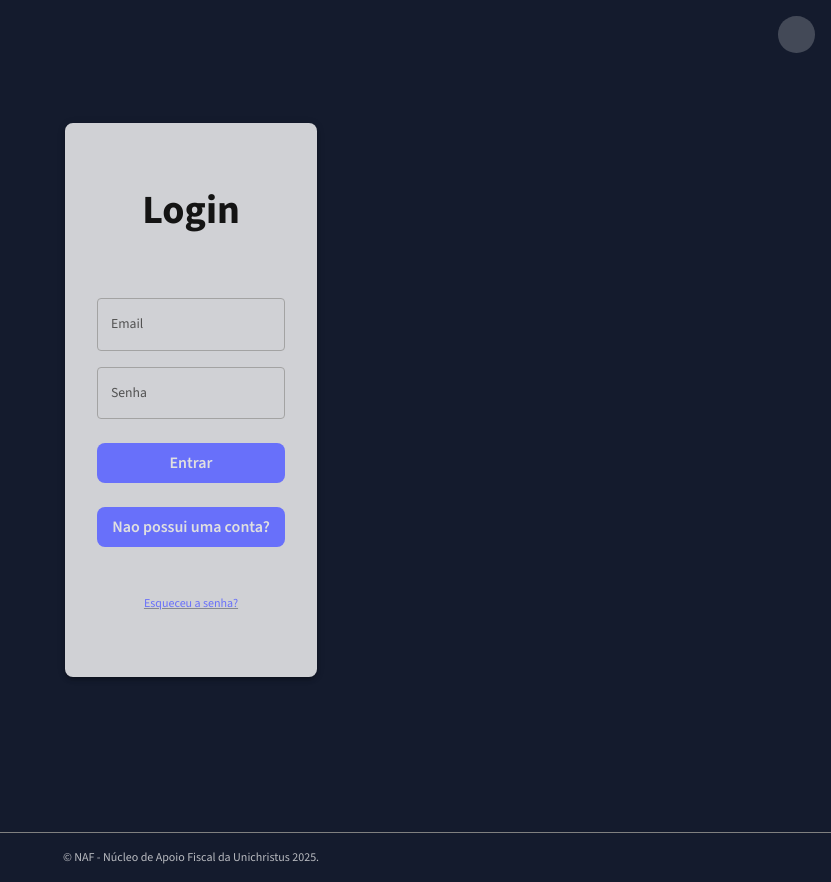
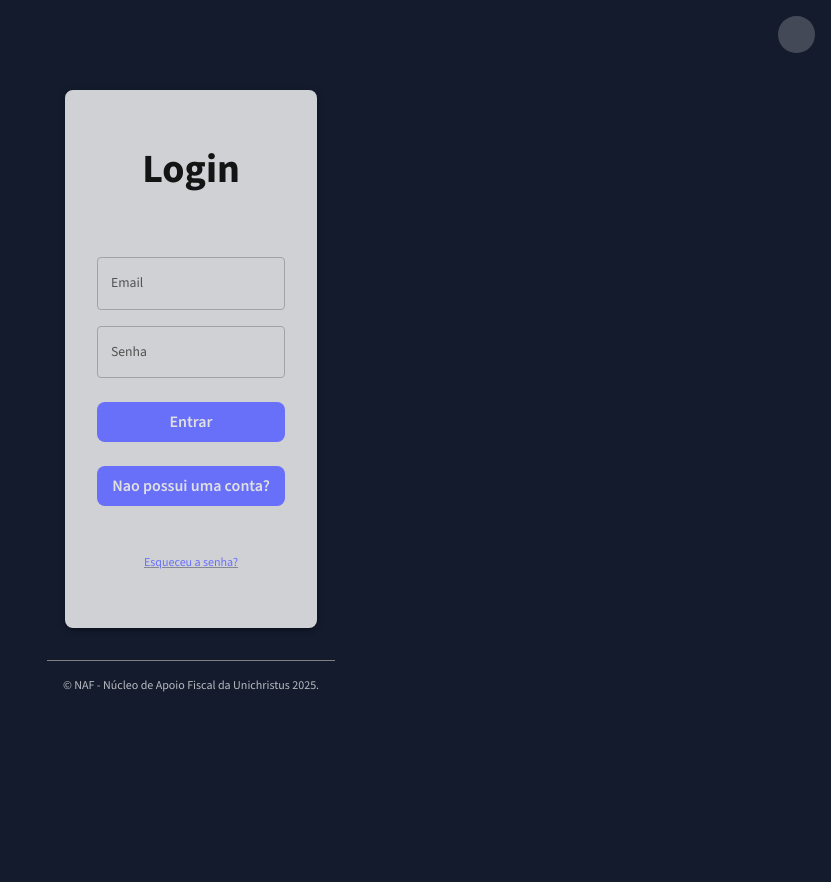
Before and after one commit to JoaoVictor-Nunes/Calculadora-Tributaria-React, a React (Vite) app: page / in a window 1280 px wide. Shown: the whole page, without its empty margins (449-1280 px from the left). After the commit the page ends 800 px from the top, so only its background shows below. Built offline with nearby package versions, Linux system fonts and the light colour scheme; some icons are missing.

Commit message:
atualizacao 13

```diff
--- a/src/App.jsx
+++ b/src/App.jsx
@@ -44,8 +44,9 @@ function App() {
             <Route path="/contatos" element={<Contatos />} />
 
           </Route>
+
         </Routes>
-        <Footer />
+
          </main>
       </div>
     </BrowserRouter>
--- a/src/Components/Footer.jsx
+++ b/src/Components/Footer.jsx
@@ -5,7 +5,7 @@ import Typography from "@mui/material/Typography";
 const Footer = () => {
     return (
         <Box>
-            <Typography variant="body2" color="text.secondary" align="center" sx={{ p: 2, mt: 4, borderTop: '1px solid gray' }}>
+            <Typography variant="body2" color="text.secondary" align="center" sx={{ width: "100%", p: 2, mt: 4, borderTop: '1px solid gray' }}>
                 {'© '}
                 NAF - Núcleo de Apoio Fiscal da Unichristus {new Date().getFullYear()}
                 {'.'}
--- a/src/Components/Modals/ModalExplicacoes.jsx
+++ b/src/Components/Modals/ModalExplicacoes.jsx
@@ -26,6 +26,8 @@ const ModalExplicacoes = () => {
         boxShadow: 24,
         p: 4,
         borderRadius: 2,
+        maxHeight: '80vh',
+        overflowY: 'auto',
     }
 
     const handleOpen = () => setOpen(true);
--- a/src/Pages/Esqueci a senha/Esqueci.jsx
+++ b/src/Pages/Esqueci a senha/Esqueci.jsx
@@ -9,10 +9,18 @@ import { useNavigate } from "react-router-dom";
 import ButtonUsage from "../../Components/ButtonUsage";
 import { useTheme } from "@mui/material/styles";
 import { tokens } from "../../Tema";
+import { IconButton } from "@mui/material";
+import LightModeOutlinedIcon from "@mui/icons-material/LightModeOutlined";
+import DarkModeOutlinedIcon from "@mui/icons-material/DarkModeOutlined";
+import { useContext } from "react";
+import { ColorModeContext } from "../../Tema";
+import Footer from "../../Components/Footer";
 
 const Esqueci = () => {
   const theme = useTheme();
   const colors = tokens(theme.palette.mode);
+  const colorMode = useContext(ColorModeContext);
+
 
   const { register, handleSubmit, formState: { errors } } = useForm();
   const [alertVisible, setAlertVisible] = React.useState(false);
@@ -31,13 +39,33 @@ const Esqueci = () => {
     <Box
       sx={{
         display: "flex",
+        flexDirection: "column",
         alignItems: "center",
         justifyContent: "center",
         minHeight: "100vh",
-        backgroundColor: colors.primary[500],
         padding: 4,
       }}
     >
+      <IconButton
+        onClick={colorMode.toggleColorMode}
+        sx={{
+          position: "absolute",
+          top: 16,
+          right: 16,
+          ml: 1,
+          color: "#fff",
+          backgroundColor: colors.primary[400],
+          '&:hover': {
+            backgroundColor: colors.primary[300],
+          }
+        }}
+      >
+        {theme.palette.mode === "dark" ? (
+          <LightModeOutlinedIcon />
+        ) : (
+          <DarkModeOutlinedIcon />
+        )}
+      </IconButton>
       <Box
         sx={{
           mx: "auto",
@@ -116,6 +144,8 @@ const Esqueci = () => {
           </Collapse>
         </Box>
       )}
+      <Footer />
+
     </Box>
   );
 };
--- a/src/Pages/Login/Login.jsx
+++ b/src/Pages/Login/Login.jsx
@@ -12,6 +12,7 @@ import { tokens, ColorModeContext } from "../../Tema";
 import { IconButton } from "@mui/material";
 import LightModeOutlinedIcon from "@mui/icons-material/LightModeOutlined";
 import DarkModeOutlinedIcon from "@mui/icons-material/DarkModeOutlined";
+import Footer from "../../Components/Footer";
 
 const Login = () => {
   const theme = useTheme();
@@ -30,10 +31,10 @@ const Login = () => {
     <Box
       sx={{
         display: 'flex',
+        flexDirection: 'column',
         alignItems: 'center',
         justifyContent: 'center',
         minHeight: '100vh',
-        backgroundColor: colors.primary[500]
       }}
     >
       {/* Botão de alternar tema */}
@@ -43,7 +44,8 @@ const Login = () => {
           position: "absolute",
           top: 16,
           right: 16,
-          color: colors.grey[100],
+          ml: 1,
+          color: "#fff",
           backgroundColor: colors.primary[400],
           '&:hover': {
             backgroundColor: colors.primary[300],
@@ -59,10 +61,9 @@ const Login = () => {
 
       <Box
         sx={{
-          container: true,
           mx: 'auto',
           px: 4,
-          py: 8,
+          py: 7,
           maxWidth: 'md',
           backgroundColor: colors.primary[100],
           borderRadius: 2,
@@ -117,6 +118,8 @@ const Login = () => {
           </Box>
         </Box>
       </Box>
+              <Footer />
+
     </Box>
   );
 };
--- a/src/Pages/Register/Register.jsx
+++ b/src/Pages/Register/Register.jsx
@@ -13,6 +13,7 @@ import { tokens, ColorModeContext } from "../../Tema";
 import { IconButton } from "@mui/material";
 import LightModeOutlinedIcon from "@mui/icons-material/LightModeOutlined";
 import DarkModeOutlinedIcon from "@mui/icons-material/DarkModeOutlined";
+import Footer from "../../Components/Footer";
 
 const Register = () => {
   const theme = useTheme();
@@ -32,10 +33,10 @@ const Register = () => {
     <Box
       sx={{
         display: 'flex',
+        flexDirection: 'column',
         alignItems: 'center',
         justifyContent: 'center',
         minHeight: '100vh',
-        backgroundColor: colors.primary[500]
       }}
     >
       {/* Botão de alternar tema */}
@@ -45,7 +46,8 @@ const Register = () => {
           position: "absolute",
           top: 16,
           right: 16,
-          color: colors.grey[100],
+          color: "#fff",
+          ml: 1,
           backgroundColor: colors.primary[400],
           '&:hover': {
             backgroundColor: colors.primary[300],
@@ -180,6 +182,8 @@ const Register = () => {
           </ButtonUsage>
         </Box>
       </Box>
+      <Footer />
+
     </Box>
   );
 };
--- a/src/Tema.jsx
+++ b/src/Tema.jsx
@@ -66,20 +66,20 @@ export const tokens = (mode) => ({
       // MODO CLARO
       {
         grey: {
-          100: "#e0e0e0",
-          200: "#c2c2c2",
-          300: "#a3a3a3",
-          400: "#858585",
+          900: "#e0e0e0",
+          800: "#c2c2c2",
+          700: "#a3a3a3",
+          600: "#858585",
           500: "#666666",
-          600: "#525252",
-          700: "#3d3d3d",
-          800: "#292929",
-          900: "#141414",
+          400: "#525252",
+          300: "#3d3d3d",
+          200: "#292929",
+          100: "#f0f0f0",
         },
         primary: {
-          100: "#040509",
+          100: "#1c044a",
           200: "#080b12",
-          300: "#0c101b",
+          300: "#394d80",
           400: "#1f2c4d",
           500: "#141b2d",
           600: "#434957",
```
Also changed, not shown: 1 other file (tests, documents, lock files or other folders). Lines whose indentation alone changed are shown as unchanged.
